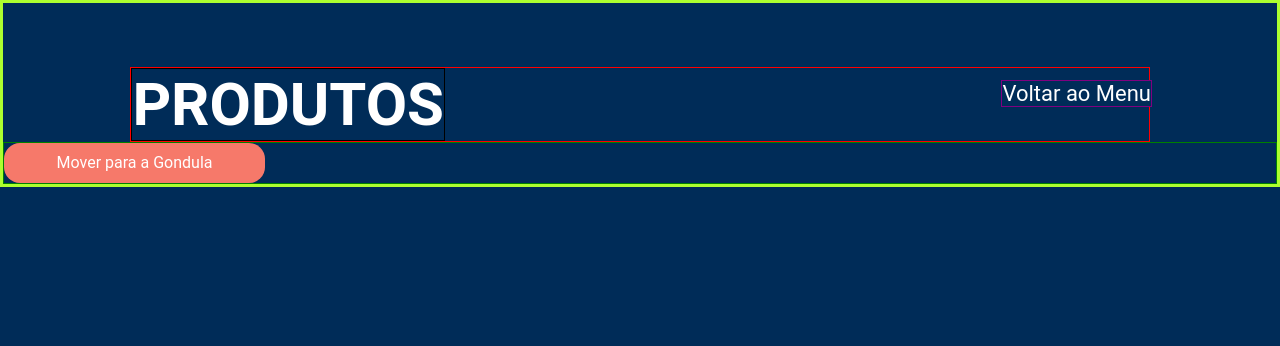
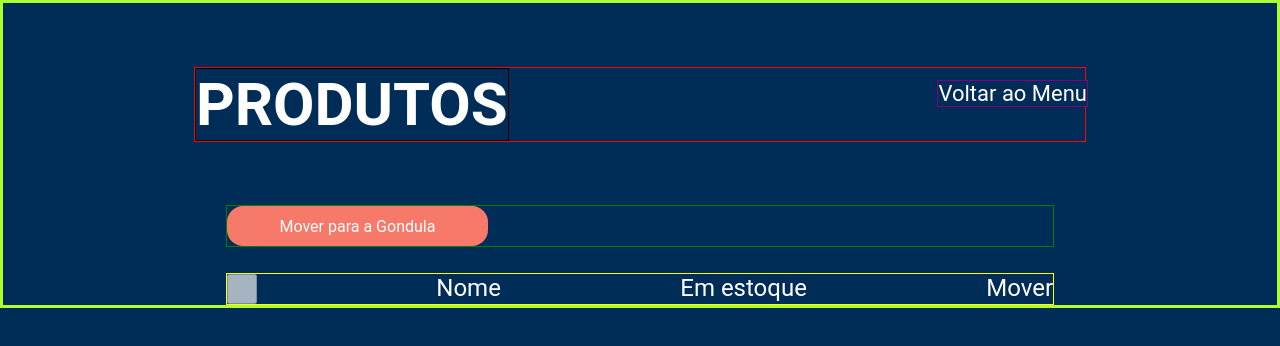
Before and after one commit to lucasgrass/WEB_Redes, a React (Vite) app: page / in a window 1280 px wide. Shown: the top 346 px of the page. Built offline with nearby package versions, Linux system fonts and the light colour scheme.

Commit message:
adicionado o titulo da lista de produtos

```diff
--- a/src/styles/style.css
+++ b/src/styles/style.css
@@ -61,8 +61,8 @@
     display: flex;
     flex-direction: row;
     margin-top: 5%;
-    margin-left: 10%;
-    margin-right: 10%;
+    margin-left: 15%;
+    margin-right: 15%;
 }
 
 #title-a {
@@ -76,13 +76,19 @@
     border: 1px solid purple;
     color: #fff;
     position: absolute;
-    right: 10%;
+    right: 15%;
     margin-top: 1%;
     font-size: 22px;
 }
 
 .button-move {
     border: 1px solid green;
+    display: flex;
+    display: flex;
+    flex-direction: row;
+    margin-top: 5%;
+    margin-left: 17.5%;
+    margin-right: 17.5%;
 }
 
 #button-move-stock {
@@ -93,4 +99,32 @@
     border-radius: 16px;
     font-size: 16px;
     line-height: 19px;
+    cursor: pointer;
 }
+
+#button-move-stock :hover {
+    background-color: #f65b6a;
+}
+
+.container-title-list {
+    border: 1px solid yellow;
+    display: flex;
+    color: white;
+    display: flex;
+    flex-direction: row;
+    margin-top: 2%;
+    margin-left: 17.5%;
+    margin-right: 17.5%;
+    justify-content: space-between;
+    font-size: 24px;
+}
+
+.container-title-list p {
+    margin-left: 5px;
+}
+
+.container-title-list input {
+    width: 30px;
+    height: 30px;
+    /* accent-color: #002C58; */
+}
--- a/src/views/gondola_entry.jsx
+++ b/src/views/gondola_entry.jsx
@@ -4,11 +4,19 @@ function Gondola_Entry() {
           <div className="container-header">
                 <p id="title-a">PRODUTOS</p>
                 <span>
-                    <button id="button-return-menu">Voltar ao Menu</button>
+                    <button id="button-return-menu" type="button">Voltar ao Menu</button>
                 </span>
           </div>
           <div className="button-move">
-            <button id="button-move-stock">Mover para a Gondula</button>
+            <button id="button-move-stock" type="button">Mover para a Gondula</button>
+          </div>
+          <div>
+              <span className="container-title-list">
+                <input type="checkbox" disabled/>
+                <p>Nome</p>
+                <p>Em estoque</p>
+                <p>Mover</p>
+              </span>
           </div>
       </div>
     )
```
